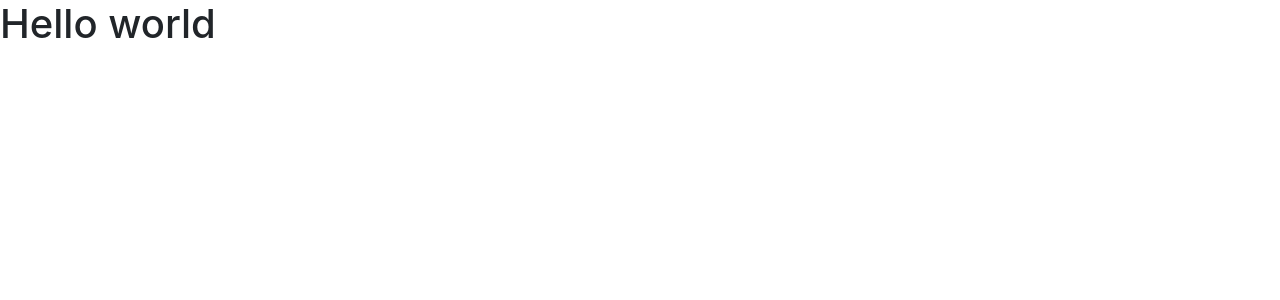
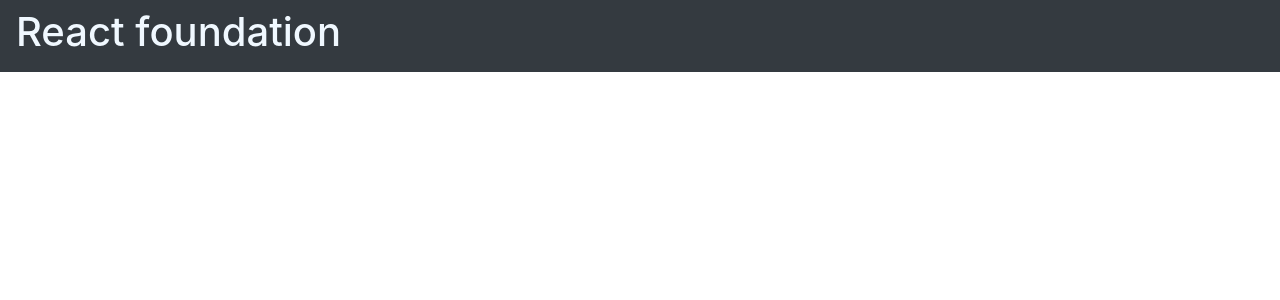
Before and after one commit to zanchess/react-fundamental, a React app: page / in a window 1280 px wide. Shown: the top 300 px of the page. Built offline with nearby package versions, Linux system fonts and the light colour scheme.

Commit message:
feat: added login page and header component

```diff
--- a/src/App.jsx
+++ b/src/App.jsx
@@ -1,12 +1,13 @@
 import React from 'react';
 import './app.scss';
+import LoginPage from './pages/LoginPage/LoginPage';
 
 class App extends React.Component {
   render() {
     return (
       <>
         <div className="content">
-          <h1>Hello world</h1>
+          <LoginPage />
         </div>
       </>
     );
--- /dev/null
+++ b/src/components/Header/Header.jsx
@@ -0,0 +1,15 @@
+import React from 'react';
+import { Container, Navbar } from 'react-bootstrap';
+import './header.scss';
+
+const Header = () => (
+  <>
+    <Navbar className="nav" expand="lg" variant="light" bg="dark">
+      <Container>
+        <h1>React foundation</h1>
+      </Container>
+    </Navbar>
+  </>
+);
+
+export default Header;
--- /dev/null
+++ b/src/components/Header/header.scss
@@ -0,0 +1,12 @@
+.nav {
+  width: 100%;
+  display: flex;
+  justify-content: space-between;
+  .container{
+    padding-left: 0;
+    margin-left: 0;
+  }
+  h1{
+    color: aliceblue;
+  }
+}
--- /dev/null
+++ b/src/pages/LoginPage/LoginPage.jsx
@@ -0,0 +1,10 @@
+import React from 'react';
+import Header from '../../components/Header/Header';
+
+const LoginPage = () => (
+  <>
+    <Header />
+  </>
+);
+
+export default LoginPage;
```
Also changed, not shown: src/pages/LoginPage/LoginPage.scss (added).
